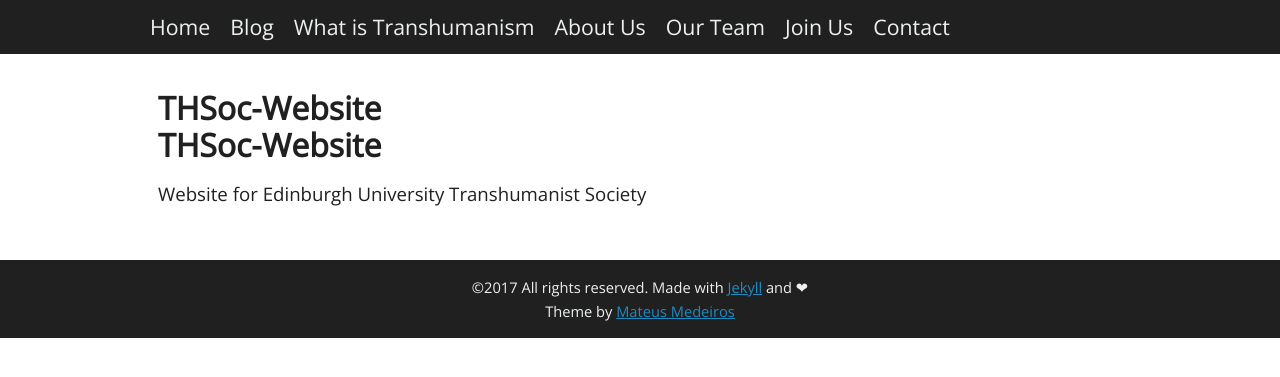
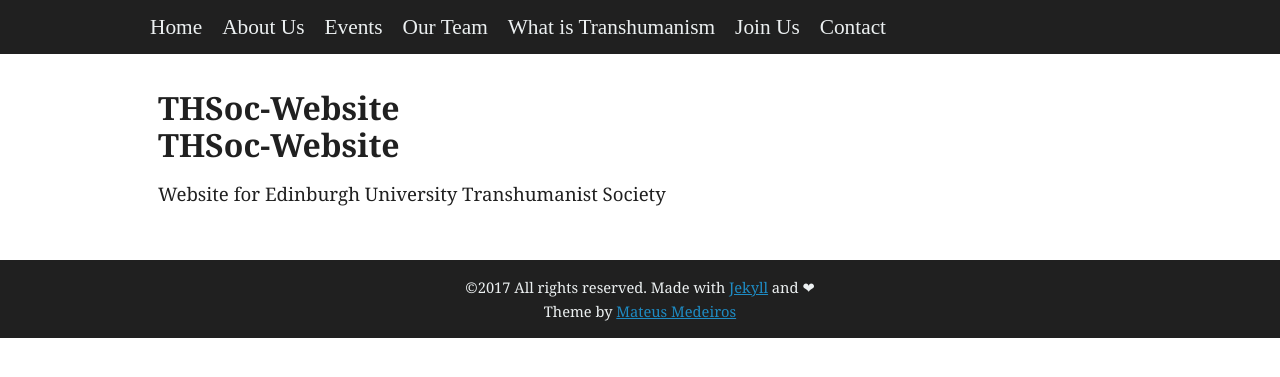
Before and after one commit to troedfach/THSoc-Website, a Jekyll site: the page built from README.md, in a window 1280 px wide. Shown: the top 377 px of the page. Built offline with Jekyll 4.4.1, drawn with Linux system fonts in a browser that asks for light colours; our own code applies the rules of GitHub Pages for plain Markdown files.

Commit message:
Created events page

```diff
--- a/_config.yml
+++ b/_config.yml
@@ -29,7 +29,6 @@
 theme: minima
 plugins:
   - jekyll-feed
-
 # Exclude from processing.
 # The following items will not be processed, by default. Create a custom list
 # to override the default setting.
--- /dev/null
+++ b/_data/events.yaml
@@ -0,0 +1,6 @@
+- date: 2012-02-12 12:00
+  description: Here goes one event
+  link: https://google.com
+- date: 2013-10-02 20:00
+  description: Here goes another
+  link: https://pornhub.com
--- a/_includes/header.html
+++ b/_includes/header.html
@@ -3,10 +3,10 @@
     <button aria-expanded="false" aria-controls="menu" aria-label="Click to open the menu" class="bt-menu"><svg class="icon-top icon-menu"><use xlink:href="#icon-menu"></use></svg></button>
     <nav class="menu">
         <a aria-label="Back to home page" href="/"> Home </a>
-        <a aria-label="Our blog" href="/blog"> Blog </a>
+        <a aria-label="About us" href="/about"> About Us </a>
+        <a aria-label="Our events" href="/events">Events</a>
+        <a aria-label="People who run THSOC" href="/team"> Our Team </a>
         <a aria-label="My blog" href="/transhumanism"> What is Transhumanism </a>
-        <a aria-label="About us" href="/about"> About Us </a>
-        <a aria-label="People who run THSOC" href="/team"> Our Team </a>
         <a aria-label="Get to know me a little more" href="/join"> Join Us </a>
         <a aria-label="Talk to us" href="/contact"> Contact </a>
     </nav>
--- a/_sass/_base.scss
+++ b/_sass/_base.scss
@@ -5,6 +5,7 @@
     margin: 0;
     padding: 0;
     box-sizing: border-box;
+    font-family: "Lucida Bright", Georgia, serif;
 }
 
 button {
--- a/_sass/_layout.scss
+++ b/_sass/_layout.scss
@@ -67,6 +67,7 @@
         float: left;
         padding: 0 10px;
         margin: 0;
+        font-family: "";
         font-size: 16pt;
         color: $white;
 
@@ -173,6 +174,26 @@
     margin-top: 0;
 }
 
+
+/*-------------------
+---- Events page ----
+-------------------*/
+
+
+.events h2 {
+    font-weight: 500;
+}
+
+
+.events time, .events a{
+    display: inline;
+    margin-right: 10px;
+}
+
+.events time {
+    color: #330000;
+}
+
 /*-------------------
 ---- Page | Post ----
 -------------------*/
--- a/assets/css/main.scss
+++ b/assets/css/main.scss
@@ -19,6 +19,7 @@
 $white: #ecf0f1;
 $grey: darken($white, 3%);
 $blue: #1e8bc3;
+$deepred: #330000;
 
 // Breakpints
 $bp-tablet-large: 1045px;
```
Also changed, not shown: events.html (added, +13 -0 lines).
